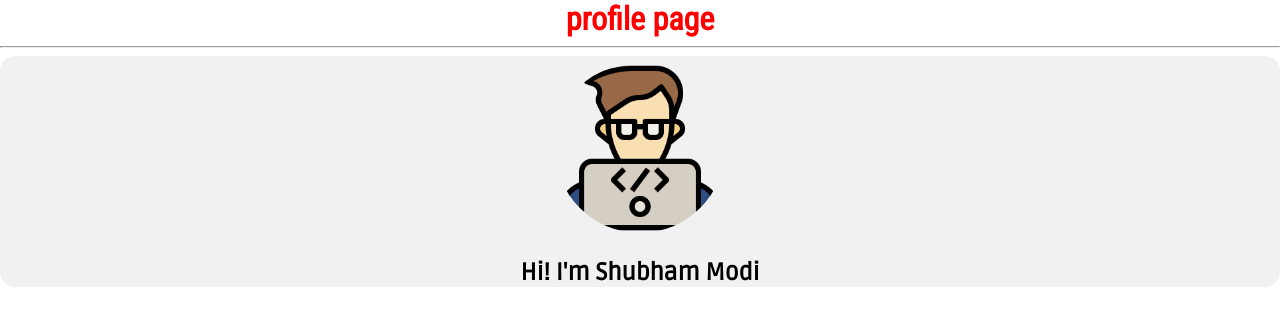
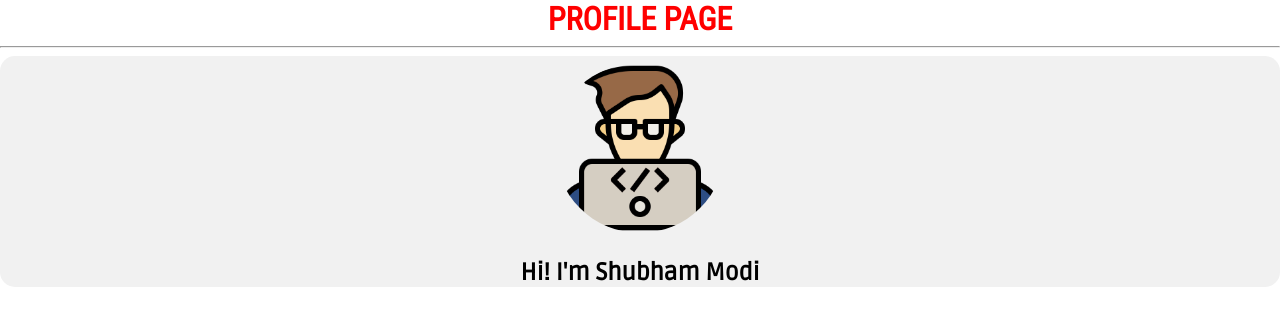
Before and after one commit to Shubham-Modi08/my-profile-react, a React (Create React App) app: page / in a window 1280 px wide. Shown: the top 326 px of the page. Built offline with nearby package versions, Linux system fonts and the light colour scheme; a web font is replaced by a local one.

Commit message:
main css changed

```diff
--- a/src/Components/css/Main.css
+++ b/src/Components/css/Main.css
@@ -2,7 +2,7 @@
     color: rgb(255, 0, 0);
     font-family: 'Roboto Condensed', sans-serif;
     text-align: center;
-    text-transform: lowercase;
+    text-transform: uppercase;
     /* border-style: solid; */
     margin:auto;
     /* border-radius: 15px; */
@@ -183,7 +183,7 @@ transform: scale(1.1);
 }
 
 .container-1{
-    color: #f1f1f1;
+    color: #050505;
     text-align: center;
     font-family: 'Saira Semi Condensed', sans-serif;
     font-size: 16px;
```
